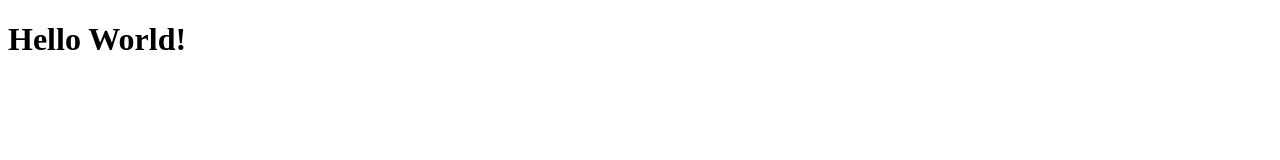
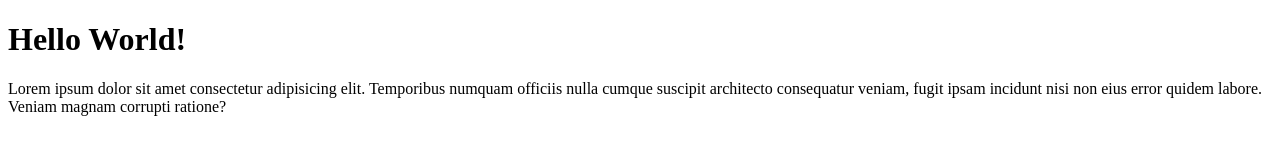
Before and after one commit to Nathannnms/jojo-git-test-remote, a plain HTML site: page index.html in a window 1280 px wide. Drawn offline with Linux system fonts and the light colour scheme.

Commit message:
menambahkan paragraf

```diff
--- a/index.html
+++ b/index.html
@@ -7,5 +7,6 @@
 </head>
 <body>
     <h1>Hello World!</h1>
+    <p>Lorem ipsum dolor sit amet consectetur adipisicing elit. Temporibus numquam officiis nulla cumque suscipit architecto consequatur veniam, fugit ipsam incidunt nisi non eius error quidem labore. Veniam magnam corrupti ratione?</p>
 </body>
 </html>
```
